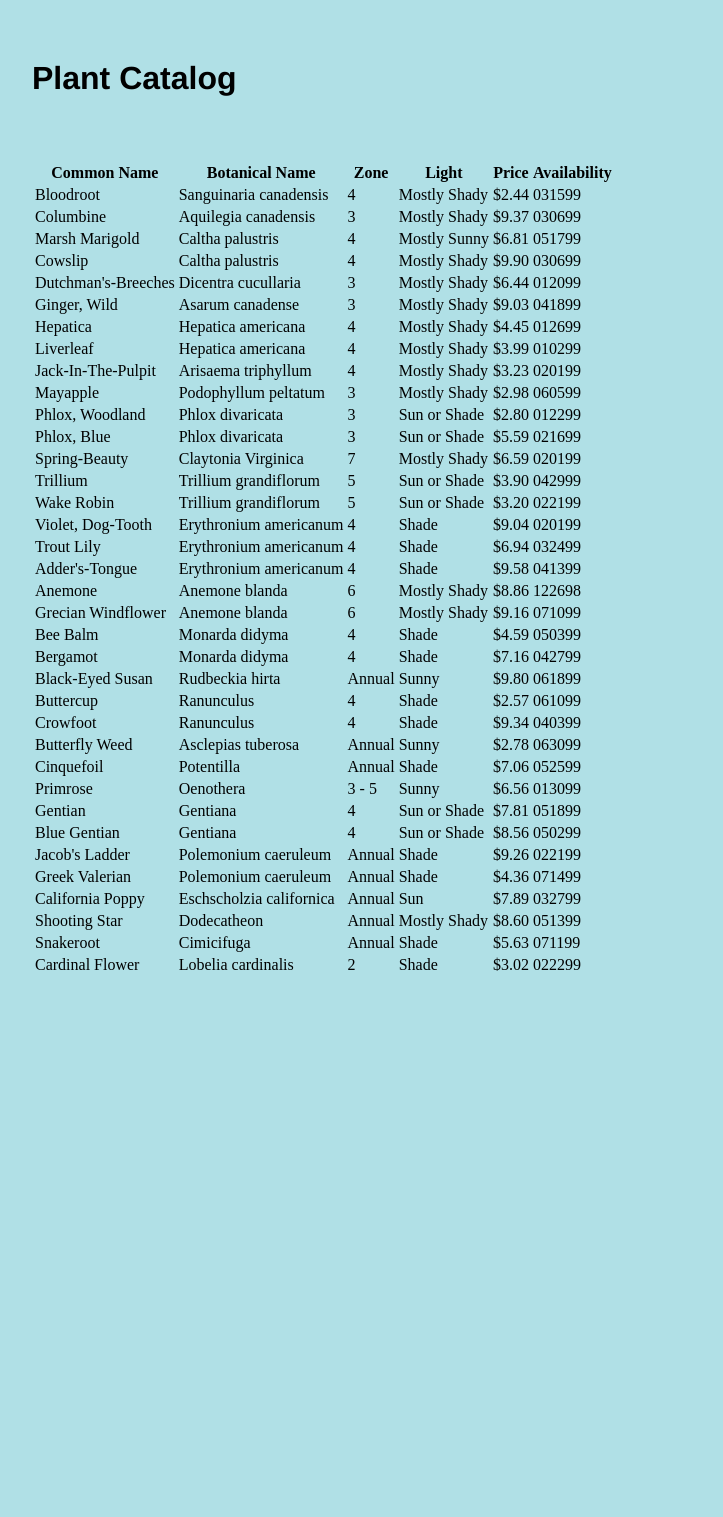
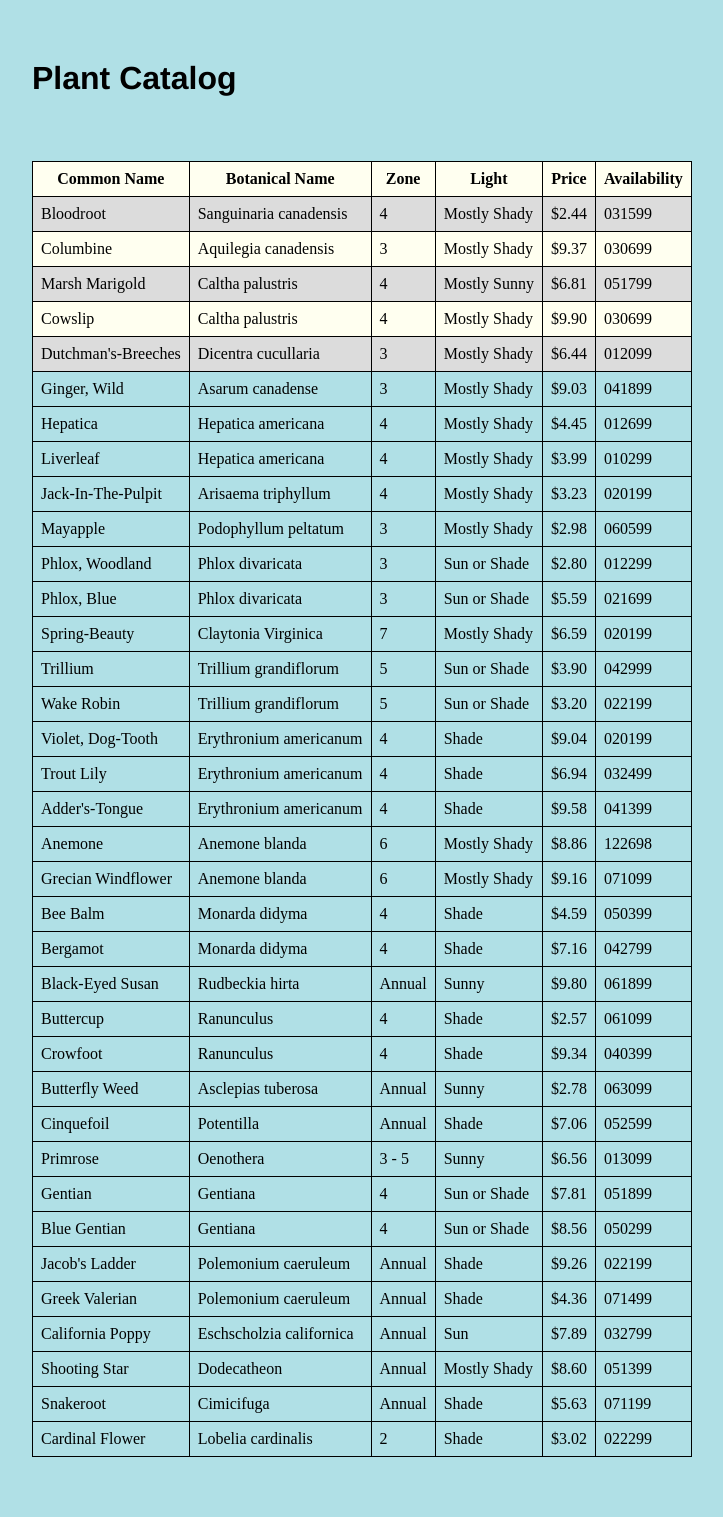
Before and after one commit to JOSH-KO/JOSH-KO.github.io, a Jekyll site: the page homework/hw3/Homework3.html, which Jekyll copies as it is, in a window 1280 px wide. Shown: the whole page, without its empty margins (160-883 px from the left). Built offline with Jekyll 4.4.1, drawn with Linux system fonts in a browser that asks for light colours; before the commit the page ends 1037 px from its top, so only the background shows below that.

Commit message:
Update main.css

```diff
--- a/css/main.css
+++ b/css/main.css
@@ -29,6 +29,48 @@ a:hover {
     color: SteelBlue;
     text-shadow: 1px 1px 2px black, 0 0 25px Silver, 0 0 5px WhiteSmoke;
 }
+
+ table, th, td {
+ border: 1px solid black;
+ }
+
+ th, td {
+ padding: 8px;
+ }
+
+ table {
+ border-collapse: collapse;
+ }
+
+tr:nth-child(2) {
+background-color: Gainsboro;
+}
+
+tr:nth-child(4) {
+background-color: Gainsboro;
+}
+
+
+tr:nth-child(6) {
+background-color: Gainsboro;
+}
+
+
+tr:nth-child(1) {
+background-color: #FFFFF0;
+}
+
+tr:nth-child(3) {
+background-color: #FFFFF0;
+}
+
+
+tr:nth-child(5) {
+background-color: #FFFFF0;
+}
+
+tr:hover {background-color: #FFD700;}
+
 h1 {
     width: 450px;
     height: 80px;
```
